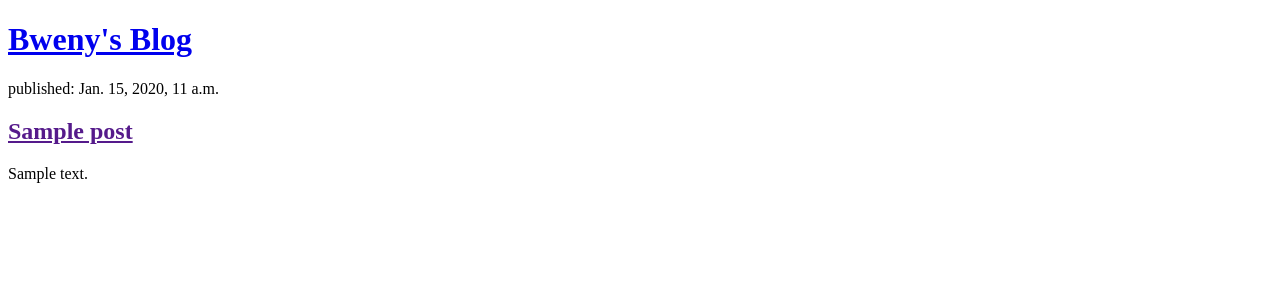
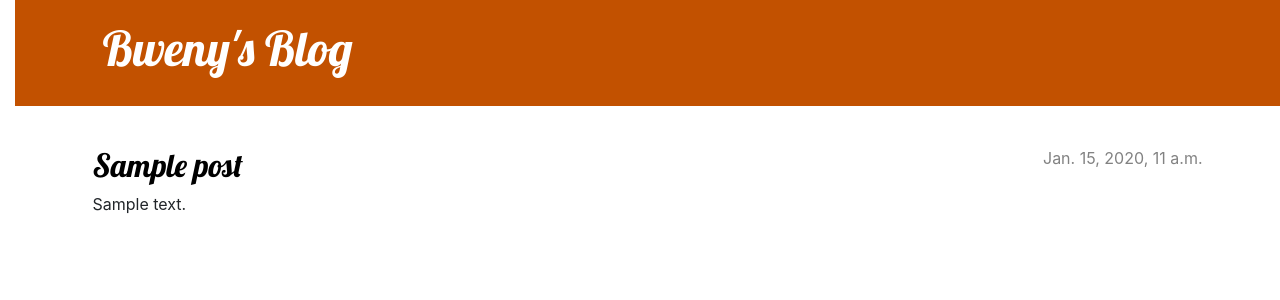
Before and after one commit to BenjaminAJ/my-first-blog, a Django app: page / in a window 1280 px wide. Shown: the top 300 px of the page. Run offline with Django 3.2, Linux system fonts and the light colour scheme; tables that the repository leaves empty hold one stand-in row (values such as "Sample post").

Commit message:
Added view and template for detailed blog post as well as CSS for the site.

```diff
--- /dev/null
+++ b/mysite/blog/static/css/blog.css
@@ -0,0 +1,77 @@
+h1 a, h2 a {
+    color: #C25100;
+    font-family: 'Lobster';
+}
+body {
+    padding-left: 15px;
+}
+.page-header {
+    background-color: #C25100;
+    margin-top: 0;
+    margin-bottom: 40px;
+    padding: 20px 20px 20px 40px;
+}
+
+.page-header h1,
+.page-header h1 a,
+.page-header h1 a:visited,
+.page-header h1 a:active {
+    color: #ffffff;
+    font-size: 36pt;
+    text-decoration: none;
+}
+
+h1,
+h2,
+h3,
+h4 {
+    font-family: 'Lobster', cursive;
+}
+
+.date {
+    color: #828282;
+}
+
+.save {
+    float: right;
+}
+
+.post-form textarea,
+.post-form input {
+    width: 100%;
+}
+
+.top-menu,
+.top-menu:hover,
+.top-menu:visited {
+    color: #ffffff;
+    float: right;
+    font-size: 26pt;
+    margin-right: 20px;
+}
+
+.post {
+    margin-bottom: 70px;
+}
+
+.post h2 a,
+.post h2 a:visited {
+    color: #000000;
+}
+
+.post > .date,
+.post > .actions {
+    float: right;
+}
+
+.btn-default,
+.btn-default:visited {
+    color: #C25100;
+    background: none;
+    border-color: #C25100;
+}
+
+.btn-default:hover {
+    color: #FFFFFF;
+    background-color: #C25100;
+}
--- /dev/null
+++ b/mysite/blog/templates/blog/base.html
@@ -0,0 +1,25 @@
+{% load static %}
+<!DOCTYPE html>
+<html>
+    <head>
+        <title>Bweny's blog</title>
+        <link rel="stylesheet" href="https://cdn.jsdelivr.net/npm/bootstrap@4.5.3/dist/css/bootstrap.min.css" integrity="sha384-TX8t27EcRE3e/ihU7zmQxVncDAy5uIKz4rEkgIXeMed4M0jlfIDPvg6uqKI2xXr2" crossorigin="anonymous">
+        <link href="//fonts.googleapis.com/css?family=Lobster&subset=latin,latin-ext" rel="stylesheet" type="text/css">
+        <link rel="stylesheet" href="{% static 'css/blog.css' %}">
+    </head>
+    <body>
+        <header class="page-header">
+            <div class="container">
+                <h1><a href="/">Bweny's Blog</a></h1>
+            </div>
+        </header>
+        <main class="container">
+            <div class="row">
+                <div class="col">
+                    {% block content %}
+                    {% endblock %}
+                </div>
+            </div>
+        </main>
+    </body>
+</html>
--- a/mysite/blog/templates/blog/post_list.html
+++ b/mysite/blog/templates/blog/post_list.html
@@ -1,20 +1,13 @@
-<!DOCTYPE html>
-<html>
-    <head>
-        <title>Bweny's blog</title>
-    </head>
-    <body>
-        <header>
-            <h1><a href="http://bwenysblog.pythonanywhere.com/">Bweny's Blog</a></h1>
-        </header>
+{% extends 'blog/base.html' %}
 
-        {% for post in posts %}
-            <article>
-                <time>published: {{ post.published_date }}</time>
-                <h2><a href="">{{ post.title }}</a></h2>
-                <p>{{ post.text|linebreaksbr }}</p>
-                <!-- <p>By {{post.author}}</p> -->
-            </article>
-        {% endfor %}
-    </body>
-</html>
+{% block content %}
+    {% for post in posts %}
+        <article class="post">
+            <time class="date">
+                {{ post.published_date }}
+            </time>
+            <h2><a href="{% url 'post_detail' pk=post.pk %}">{{ post.title }}</a></h2>
+            <p>{{ post.text|linebreaksbr }}</p>
+        </article>
+    {% endfor %}
+{% endblock %}
--- a/mysite/blog/urls.py
+++ b/mysite/blog/urls.py
@@ -1,6 +1,8 @@
+from os import name
 from django.urls import path
 from . import views
 
 urlpatterns = [
     path('', views.post_list, name='post_list'),
+    path('post/<int:pk>/', views.post_detail, name='post_detail'),
 ]
--- a/mysite/blog/views.py
+++ b/mysite/blog/views.py
@@ -1,4 +1,4 @@
-from django.shortcuts import render
+from django.shortcuts import render, get_list_or_404
 from django.utils import timezone
 from .models import Post
 # Create your views here.
@@ -6,3 +6,7 @@ from .models import Post
 def post_list(request):
     posts = Post.objects.filter(published_date__lte=timezone.now()).order_by('published_date')
     return render(request, 'blog/post_list.html', {'posts': posts})
+
+def post_detail(request, pk):
+    post = get_list_or_404(Post, pk=pk)
+    return render(request, 'blog/post_detail.html', {'post': post})
```
Also changed, not shown: mysite/blog/templates/blog/post_detail.html (added, +13 -0 lines).
